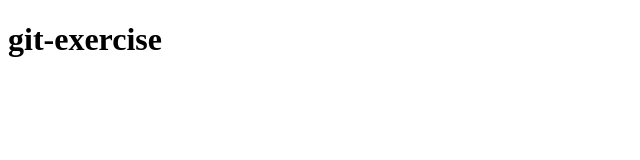
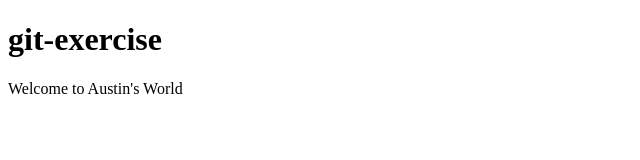
Before and after one commit to general-repositories/github-exercise, a plain HTML site: page index.html in a window 1280 px wide. Shown: the whole page, without its empty margins (0-640 px from the left). Drawn offline with Linux system fonts and the light colour scheme.

Commit message:
Added the most important information

```diff
--- a/index.html
+++ b/index.html
@@ -8,5 +8,9 @@
 </head>
 <body>
 	<h1>git-exercise</h1>
+
+    <div>
+        <p>Welcome to Austin's World</p>
+    </div>
 </body>
 </html>
```
